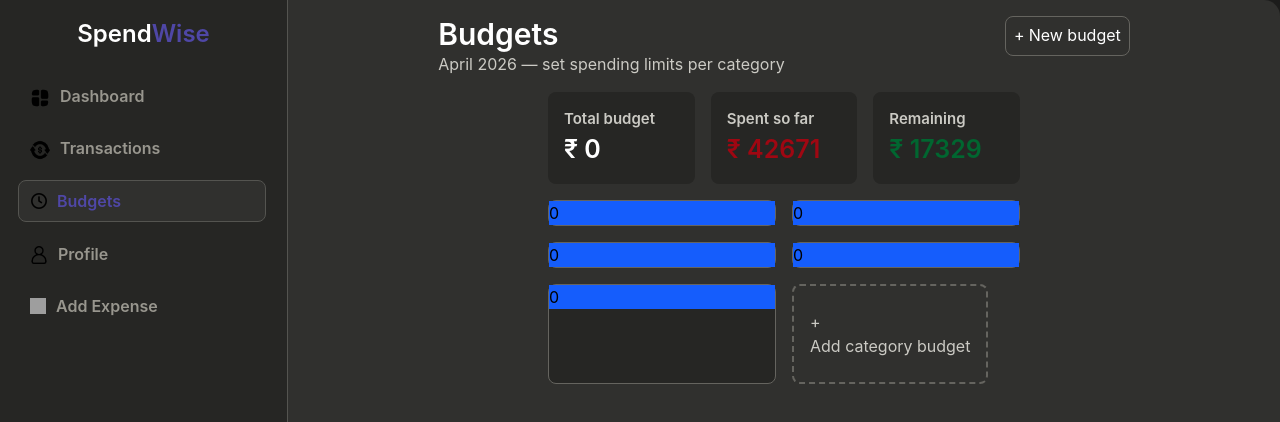
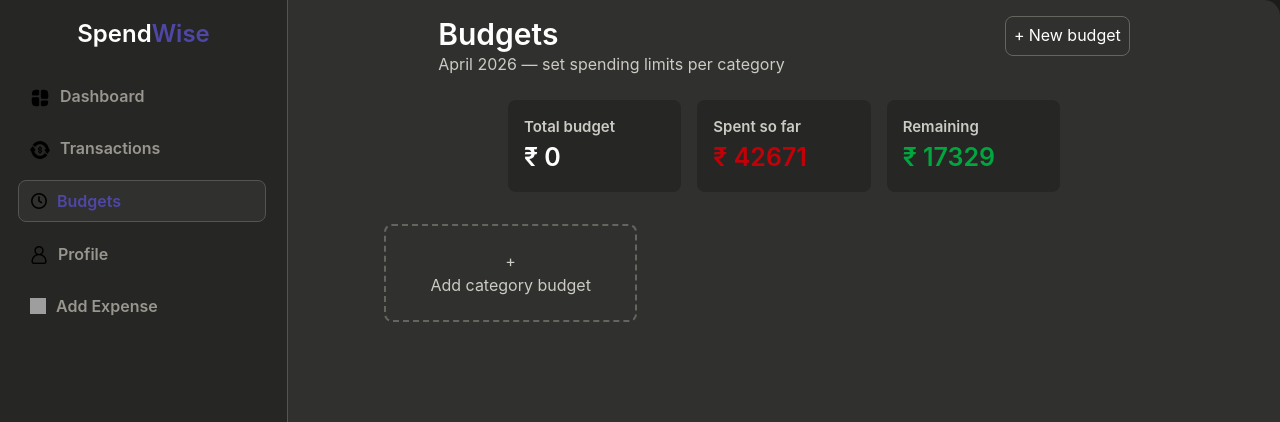
Before and after one commit to AaryanSingh31/Expense-tracker, a React (Vite) app: page /budgets in a window 1280 px wide. Shown: the top 422 px of the page. Built offline with nearby package versions, Linux system fonts and the light colour scheme; grey boxes are pictures that could not be loaded.

Commit message:
Budget section UI done

```diff
--- a/src/components/Budgets/AddCategoryBudget.jsx
+++ b/src/components/Budgets/AddCategoryBudget.jsx
@@ -5,10 +5,10 @@ import { useCatBudget } from "../../context/CatBudContext";
 function AddCategoryBudget({ onClose }) {
 
   const [catType, setCatType] = useState("Exist")
-  const [selected, setSelected] = useState("Entertainment")
+  const [selected, setSelected] = useState("")
 
-  const { catBudget, setCatBudget } = useCatBudget();
-  const [inputBud, setInputBud] = useState(catBudget);
+  const { addCategoryBudget } = useCatBudget();
+  const [inputBud, setInputBud] = useState("");
 
   const categories = [
     {
@@ -59,7 +59,7 @@ function AddCategoryBudget({ onClose }) {
             onClick={() => setCatType("Exist")}
             className={`px-6 py-2 w-56 rounded-l-lg text-sm font-medium transition-all border-r-0 duration-300 cursor-pointer
       ${catType === "Exist"
-                ? "bg-[#30302E] text-[#3C3C7F] border-[1.5px] border-gray-600 border-r-0"
+                ? "bg-[#30302E] text-[#4c4cbd] border-[1.5px] border-gray-600 border-r-0"
                 : "text-[#cbcac4] border-[1.5px] border-gray-600 hover:text-white"}`}
           >
             Pick Existing
@@ -69,7 +69,7 @@ function AddCategoryBudget({ onClose }) {
             onClick={() => setCatType("Custom")}
             className={`px-6 py-2 w-56 rounded-r-lg text-sm font-medium transition-all border-l-0 duration-300 cursor-pointer
       ${catType === "Custom"
-                ? "bg-[#30302E] text-[#3C3C7F] border-[1.5px] border-gray-600 border-l-0"
+                ? "bg-[#30302E] text-[#4c4cbd] border-[1.5px] border-gray-600 border-l-0"
                 : "text-[#cbcac4] border-[1.5px] border-gray-600 hover:text-white"}`}
           >
             Custom Category
@@ -111,7 +111,7 @@ function AddCategoryBudget({ onClose }) {
               ))}
             </div>
 
-            <h3 className="text-[#cbcac4] mx-2 mb-1 text-xs">Set limit for selected category (₹)</h3>
+            <h3 className="text-[#cbcac4] mt-4 mx-2 mb-1 text-xs">Set limit for selected category (₹)</h3>
 
             <input
               type="number"
@@ -125,9 +125,24 @@ function AddCategoryBudget({ onClose }) {
         ) : (
           <div>
             {/* Custom category UI */}
+            <h2 className='text-[#cbcac4] mt-3 mb-1 mx-2'>Category name</h2>
+
             <input
               type="text"
               placeholder="Enter category name"
+              className="w-84 p-2 mx-2 rounded-lg bg-white/5 border border-white/10 text-white mb-4"
+              value={selected}
+              onChange={(e) => setSelected(e.target.value)}
+            />
+
+            <h2 className='text-[#cbcac4] mt-3 mb-1 mx-2'>Monthly limit (₹)</h2>
+
+            <input
+              type="number"
+              placeholder="Enter amount"
+              className="w-84 p-2 mx-2 rounded-lg bg-white/5 border border-white/10 text-white mb-4"
+              value={inputBud}
+              onChange={(e) => setInputBud(e.target.value)}
             />
           </div>
         )}
@@ -142,8 +157,13 @@ function AddCategoryBudget({ onClose }) {
 
           <button
             onClick={() => {
-                            if (!inputBud) return;
-                            setCatBudget(Number(inputBud));
+              if (!selected.trim() || !inputBud) return;
+
+              addCategoryBudget(
+                selected,
+                inputBud
+              );
+
               onClose();
             }}
             className="px-14 py-1 bg-white/10 border-[1.5px] border-gray-600 rounded-lg text-white cursor-pointer hover:bg-blue-500 duration-300"
--- a/src/components/Budgets/Budgets.jsx
+++ b/src/components/Budgets/Budgets.jsx
@@ -12,7 +12,7 @@ function Budgets() {
   const [showInput, setShowInput] = useState(false)
 
   return (
-    <div className='w-full h-full rounded-r-2xl bg-[#30302e] py-4 px-10'>
+    <div className='w-full h-full rounded-r-2xl bg-[#30302e] pt-4 pb-17 md:py-4 px-10 overflow-scroll no-scrollbar'>
       <div className="flex justify-around">
         <div className="flex flex-col">
           <div className="text-white font-semibold text-3xl">Budgets</div>
@@ -31,42 +31,25 @@ function Budgets() {
           )}
       </div>
 
-      <div className="flex gap-4 px-55 mt-4">
-        <div className='flex flex-col bg-[#262624] rounded-lg py-4 px-4 w-1/3'>
+      <div className="grid grid-cols-1 md:grid-cols-3 md:mx-45 gap-4 mt-6">
+        <div className='flex flex-col bg-[#262624] rounded-lg py-4 px-4'>
           <div className='font-semibold text-[15px] text-[#cbcac4]'>Total budget</div>
           <div className="total text-white text-[25px] font-semibold">₹ {budget}</div>
         </div>
 
-        <div className='flex flex-col bg-[#262624] rounded-lg py-4 px-4 w-1/3'>
+        <div className='flex flex-col bg-[#262624] rounded-lg py-4 px-4'>
           <div className='font-semibold text-[15px] text-[#cbcac4]'>Spent so far</div>
-          <div className="total text-red-800 text-[25px] font-semibold">₹ 42671</div>
+          <div className="total text-red-700 text-[25px] font-semibold">₹ 42671</div>
         </div>
 
-        <div className='flex flex-col bg-[#262624] rounded-lg py-4 px-4 w-1/3'>
+        <div className='flex flex-col bg-[#262624] rounded-lg py-4 px-4'>
           <div className='font-semibold text-[15px] text-[#cbcac4]'>Remaining</div>
-          <div className="total text-green-800 text-[25px] font-semibold">₹ 17329</div>
+          <div className="total text-green-600 text-[25px] font-semibold">₹ 17329</div>
         </div>
       </div>
 
-      <div className="grid grid-cols-2 gap-4 mt-4 px-55">
-        <CategoryBudget category="Sambhav" />
-        <CategoryBudget category="Aaryan" />
-        <CategoryBudget category="Expense tracker" />
-        <CategoryBudget category="Sambhav" />
-        <CategoryBudget category="Aaryan" />
-        <div className="relative">
-          <button
-            className='flex flex-col justify-center bg-[#30302e] hover:bg-[#262624] duration-300 cursor-pointer border-2 border-dashed border-[#65645f] rounded-lg py-6 px-4'
-            onClick={() => setShowModal(true)}
-          >
-            <div className="text-[#cbcac4]">+</div>
-            <div className="text-[#cbcac4]">Add category budget</div>
-          </button>
-
-          {showModal && (
-            <AddCategoryBudget onClose={() => setShowModal(false)} />
-          )}
-        </div>
+      <div className="mt-8 px-2 sm:px-4 md:px-6">
+        <CategoryBudget/>
       </div>
     </div>
   )
--- a/src/components/Budgets/CategoryBudget.jsx
+++ b/src/components/Budgets/CategoryBudget.jsx
@@ -1,17 +1,58 @@
 import React from 'react'
+import { useState } from 'react';
 import { useExpense } from "../../context/ExpenseContext";
+import AddCategoryBudget from './AddCategoryBudget';
 import { useCatBudget } from "../../context/CatBudContext";
 
 
-function CategoryBudget({category}) {
+function CategoryBudget({ category }) {
 
-  const {catBudget} = useCatBudget();
+  const { catBudgets } = useCatBudget();
+  const [showModal, setShowModal] = useState(false)
+  const { expenses } = useExpense();
 
   return (
-    <div className='bg-[#262624] border-[1.5px] border-[#65645f] rounded-lg'>
-        <div className="bg-blue-600">
-          {catBudget}
-        </div>
+    <div className="grid grid-cols-1 sm:grid-cols-2 lg:grid-cols-3 gap-5 md:px-8">
+
+    {catBudgets.map((item) => {
+
+    const spent = expenses
+    .filter(exp => exp.category === item.category)
+    .reduce((sum, exp) => sum + Number(exp.amount), 0);
+
+     return (
+      <div
+        key={item.id}
+        className="py-3 px-4 w-full rounded-xl border border-gray-700 bg-[#262624]"
+      >
+        <h3 className="text-white font-semibold">
+          {item.category}
+        </h3>
+
+        <p className="text-gray-400">
+          ₹{spent} of ₹{item.budget}
+        </p>
+
+        <p className="text-green-400">
+          ₹{item.budget - spent} left
+        </p>
+      </div>
+     );
+       })}
+
+      <div className="relative">
+        <button
+          className='flex flex-col justify-center items-center w-full min-h-24.5 bg-[#30302e] hover:bg-[#262624] duration-300 cursor-pointer border-2 border-dashed border-[#65645f] rounded-lg py-4 px-8'
+          onClick={() => setShowModal(true)}
+        >
+          <div className="text-[#cbcac4]">+</div>
+          <div className="text-[#cbcac4]">Add category budget</div>
+        </button>
+
+        {showModal && (
+          <AddCategoryBudget onClose={() => setShowModal(false)} />
+        )}
+      </div>
     </div>
   )
 }
--- a/src/components/Dashboard/SummaryCards.jsx
+++ b/src/components/Dashboard/SummaryCards.jsx
@@ -2,8 +2,8 @@ import React from 'react'
 import { useExpense } from "../../context/ExpenseContext";
 
 function SummaryCards({totalBudget, totalExpenses, transactions}) {
+const { expenses } = useExpense();
 
-  const { expenses } = useExpense();
 
   expenses.forEach((exp) => {
   console.log(exp.title);
--- a/src/context/CatBudContext.jsx
+++ b/src/context/CatBudContext.jsx
@@ -1,20 +1,37 @@
-import { createContext, useContext, useState } from "react";
-import { useEffect } from "react";
+import { createContext, useContext, useState, useEffect } from "react";
 
 const CatBudContext = createContext();
 
 export const CatBudProvider = ({ children }) => {
-  const [catBudget, setCatBudget] = useState(() => {
-  const saved = localStorage.getItem("catBudget");
-  return saved ? JSON.parse(saved) : 0
-});
+  const [catBudgets, setCatBudgets] = useState(() => {
+    const saved = localStorage.getItem("catBudgets");
+    return saved ? JSON.parse(saved) : [];
+  });
 
-useEffect(() => {
-  localStorage.setItem("catBudget", JSON.stringify(catBudget));
-}, [catBudget]);
+  useEffect(() => {
+    localStorage.setItem(
+      "catBudgets",
+      JSON.stringify(catBudgets)
+    );
+  }, [catBudgets]);
+
+  const addCategoryBudget = (category, budget) => {
+    const newBudget = {
+      id: crypto.randomUUID(),
+      category,
+      budget: Number(budget),
+    };
+
+    setCatBudgets((prev) => [...prev, newBudget]);
+  };
 
   return (
-    <CatBudContext.Provider value={{ catBudget, setCatBudget }}>
+    <CatBudContext.Provider
+      value={{
+        catBudgets,
+        addCategoryBudget,
+      }}
+    >
       {children}
     </CatBudContext.Provider>
   );
```
Also changed, not shown: src/components/AddExpense/AddExpense.jsx (+17 -17 lines). Lines whose indentation alone changed are shown as unchanged.
